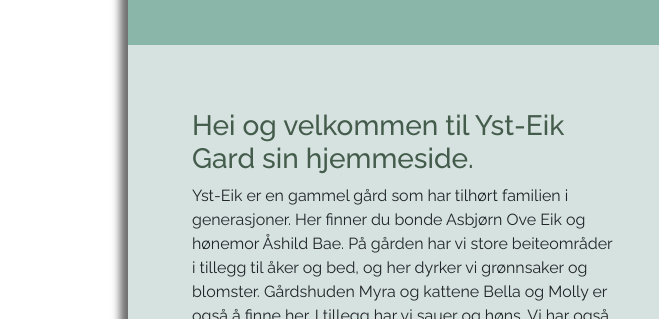
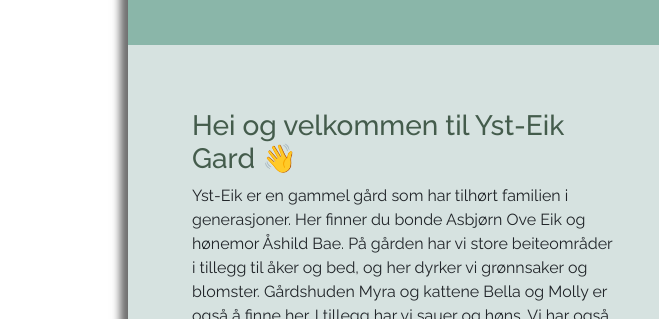
Before and after one commit to KSkodje/yst-eik-ipt, a plain HTML site: page index.html in a window 1280 px wide. Shown: the part 330-649 px from the top of the page, 0-659 px from the left. Drawn offline with nearby package versions, Linux system fonts and the light colour scheme.

Commit message:
Update index.html

```diff
--- a/index.html
+++ b/index.html
@@ -38,7 +38,7 @@
       <div class="container">
         <div class="main-content">
           <div class="section">
-            <h3>Hei og velkommen til Yst-Eik Gard sin hjemmeside.</h3>
+            <h3>Hei og velkommen til Yst-Eik Gard 👋</h3>
             <p>
               Yst-Eik er en gammel gård som har tilhørt familien i generasjoner.
               Her finner du bonde Asbjørn Ove Eik og hønemor Åshild Bae. På
```
